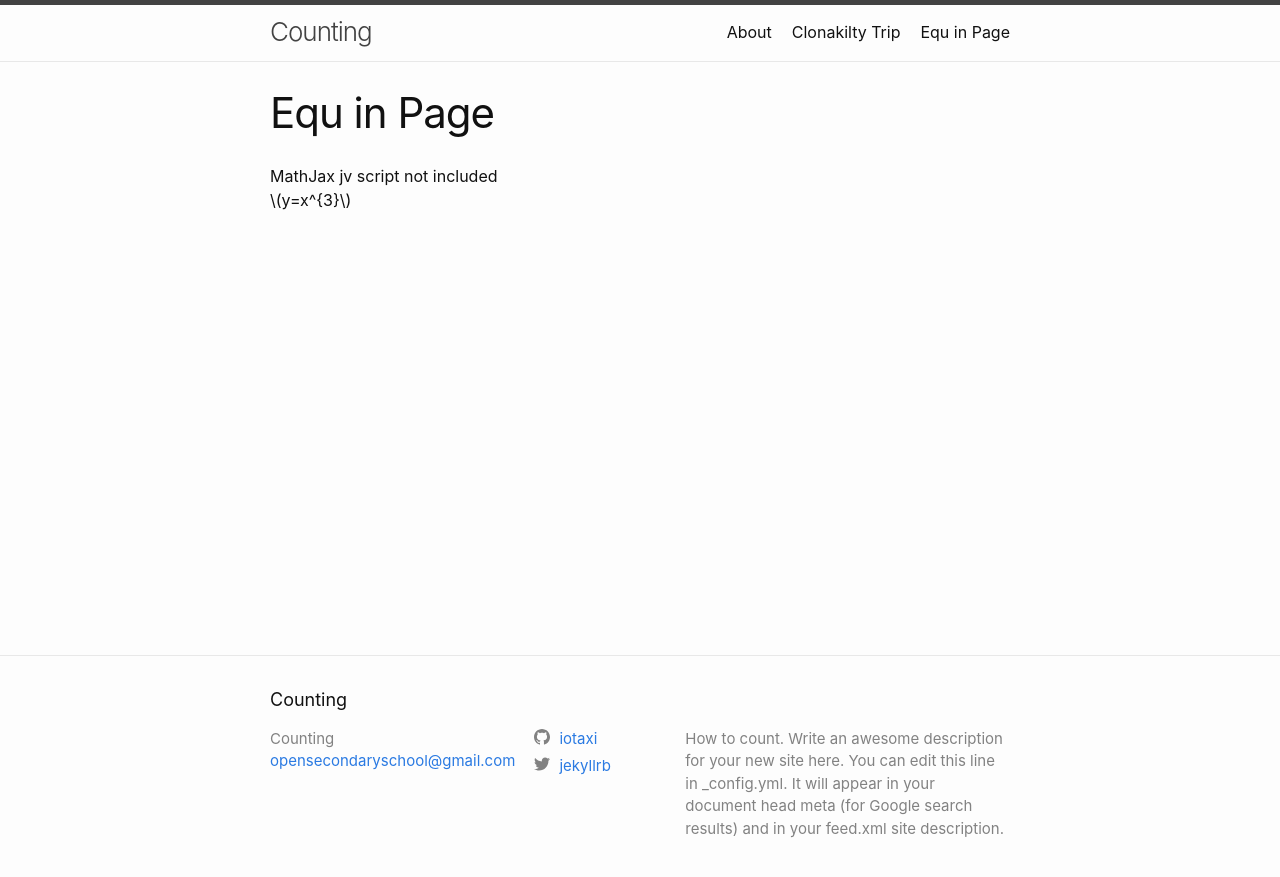
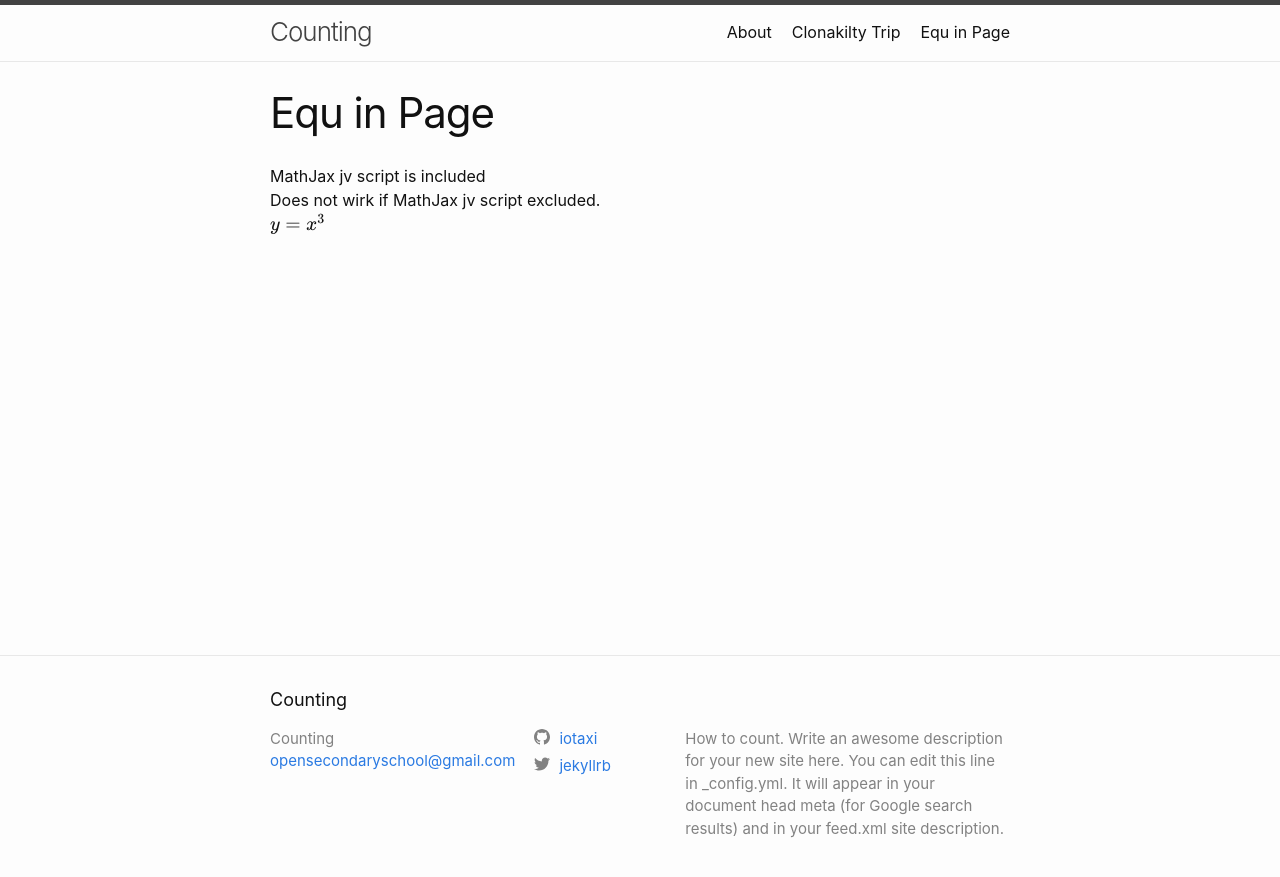
Before and after one commit to iotaxi/AppliedMaths, a Jekyll site: the page built from equinpage.markdown, in a window 1280 px wide. Shown: the top 877 px of the page. Built offline with Jekyll 4.4.1, drawn with Linux system fonts in a browser that asks for light colours.

Commit message:
Update equinpage.markdown

```diff
--- a/equinpage.markdown
+++ b/equinpage.markdown
@@ -3,5 +3,9 @@ layout: page
 title: Equ in Page
 permalink: /equinpage/
 ---
-MathJax jv script not included
+MathJax jv script is included
+Does not wirk if MathJax jv script excluded.
 $$y=x^{3}$$
+<script id="MathJax-script" async
+  src="https://cdn.jsdelivr.net/npm/mathjax@3/es5/tex-mml-chtml.js">
+</script>
```
